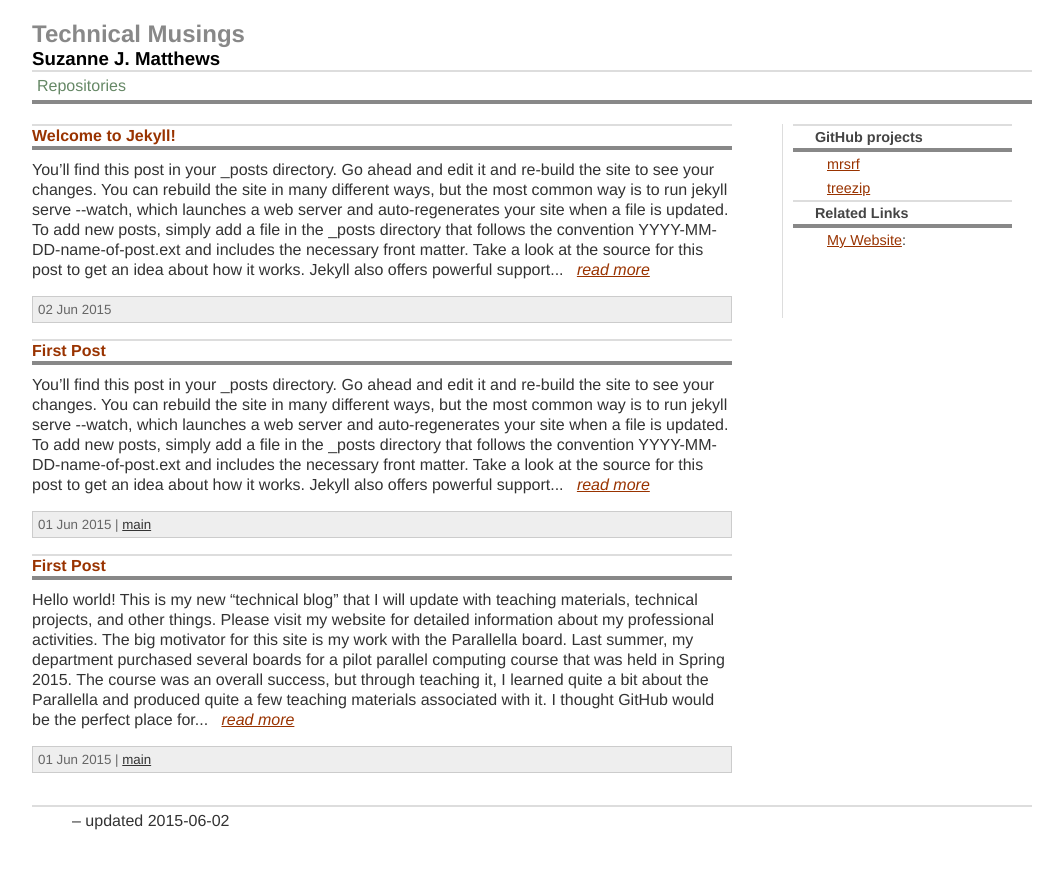
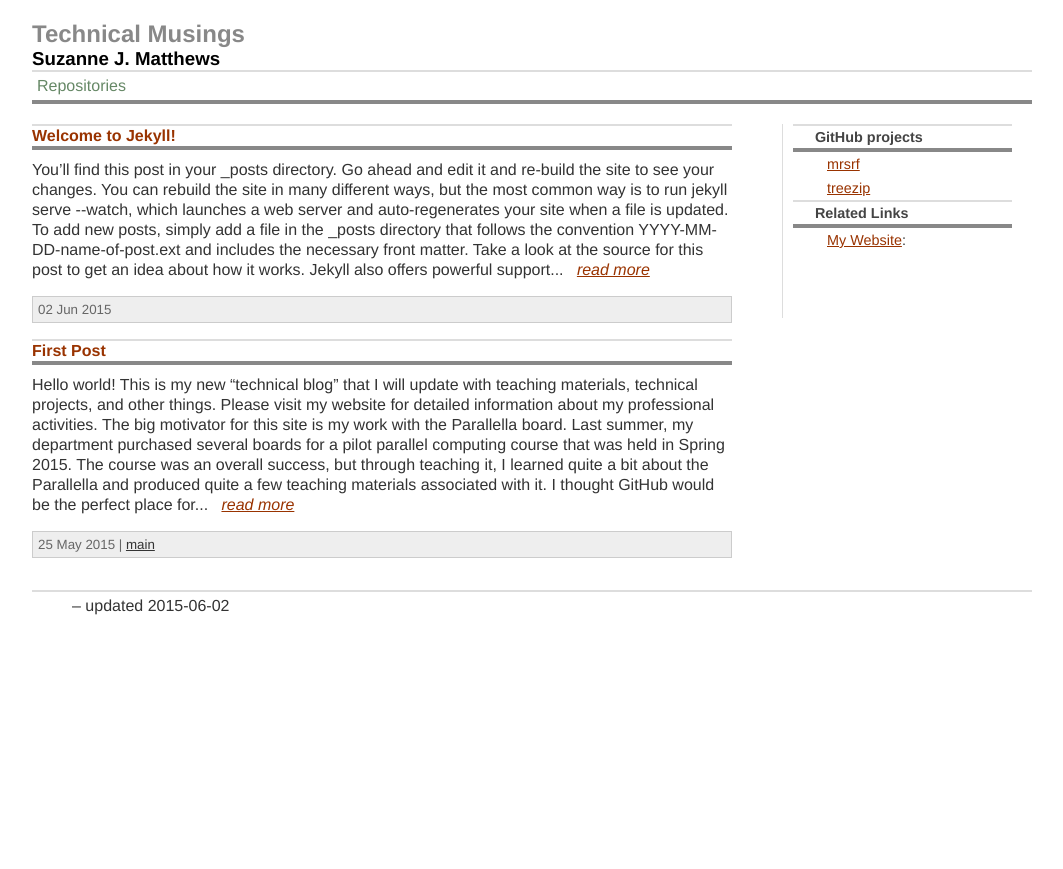
Before and after one commit to suzannejmatthews/suzannejmatthews.github.io, a Jekyll site: the page built from index.html, in a window 1280 px wide. Shown: the top 869 px of the page, without its empty margins (108-1171 px from the left). Built offline with Jekyll 4.4.1, drawn with Linux system fonts in a browser that asks for light colours; the list of posts is cut into pages by our own code.

Commit message:
updated first post

```diff
--- a/_posts/2015-05-26-first-post.markdown
+++ b/_posts/2015-05-26-first-post.markdown
@@ -1,7 +1,7 @@
 ---
 layout: post
 title:  "First Post"
-date:   2015-06-01 06:34:37
+date:   2015-05-25 15:00:23
 tags: [main]
 ---
 Hello world!
--- a/_posts/2015-06-01-first-post.markdown
+++ /dev/null
@@ -1,25 +0,0 @@
----
-layout: post
-title:  "First Post"
-date:   2015-06-01 06:34:37
-tags: [main]
----
-You’ll find this post in your `_posts` directory. Go ahead and edit it and re-build the site to see your changes. You can rebuild the site in many different ways, but the most common way is to run `jekyll serve --watch`, which launches a web server and auto-regenerates your site when a file is updated.
-
-To add new posts, simply add a file in the `_posts` directory that follows the convention `YYYY-MM-DD-name-of-post.ext` and includes the necessary front matter. Take a look at the source for this post to get an idea about how it works.
-
-Jekyll also offers powerful support for code snippets:
-
-{% highlight ruby %}
-def print_hi(name)
-  puts "Hi, #{name}"
-end
-print_hi('Tom')
-#=> prints 'Hi, Tom' to STDOUT.
-{% endhighlight %}
-
-Check out the [Jekyll docs][jekyll] for more info on how to get the most out of Jekyll. File all bugs/feature requests at [Jekyll’s GitHub repo][jekyll-gh]. If you have questions, you can ask them on [Jekyll’s dedicated Help repository][jekyll-help].
-
-[jekyll]:      http://jekyllrb.com
-[jekyll-gh]:   https://github.com/jekyll/jekyll
-[jekyll-help]: https://github.com/jekyll/jekyll-help
```
